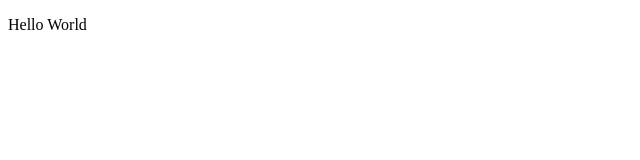
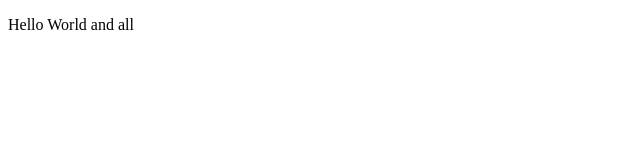
Before and after one commit to GRomanDev/Learn-JS, a plain HTML site: page index.html in a window 1280 px wide. Shown: the full height of the page, 0-640 px from the left. Drawn offline with Linux system fonts and the light colour scheme.

Commit message:
cloned repo

```diff
--- a/index.html
+++ b/index.html
@@ -7,7 +7,7 @@
   <title>Document</title>
 </head>
 
-<p>Hello World</p>
+<p>Hello World and all</p>
 
 <script src="js/script.js"></script>
 </body>
```
